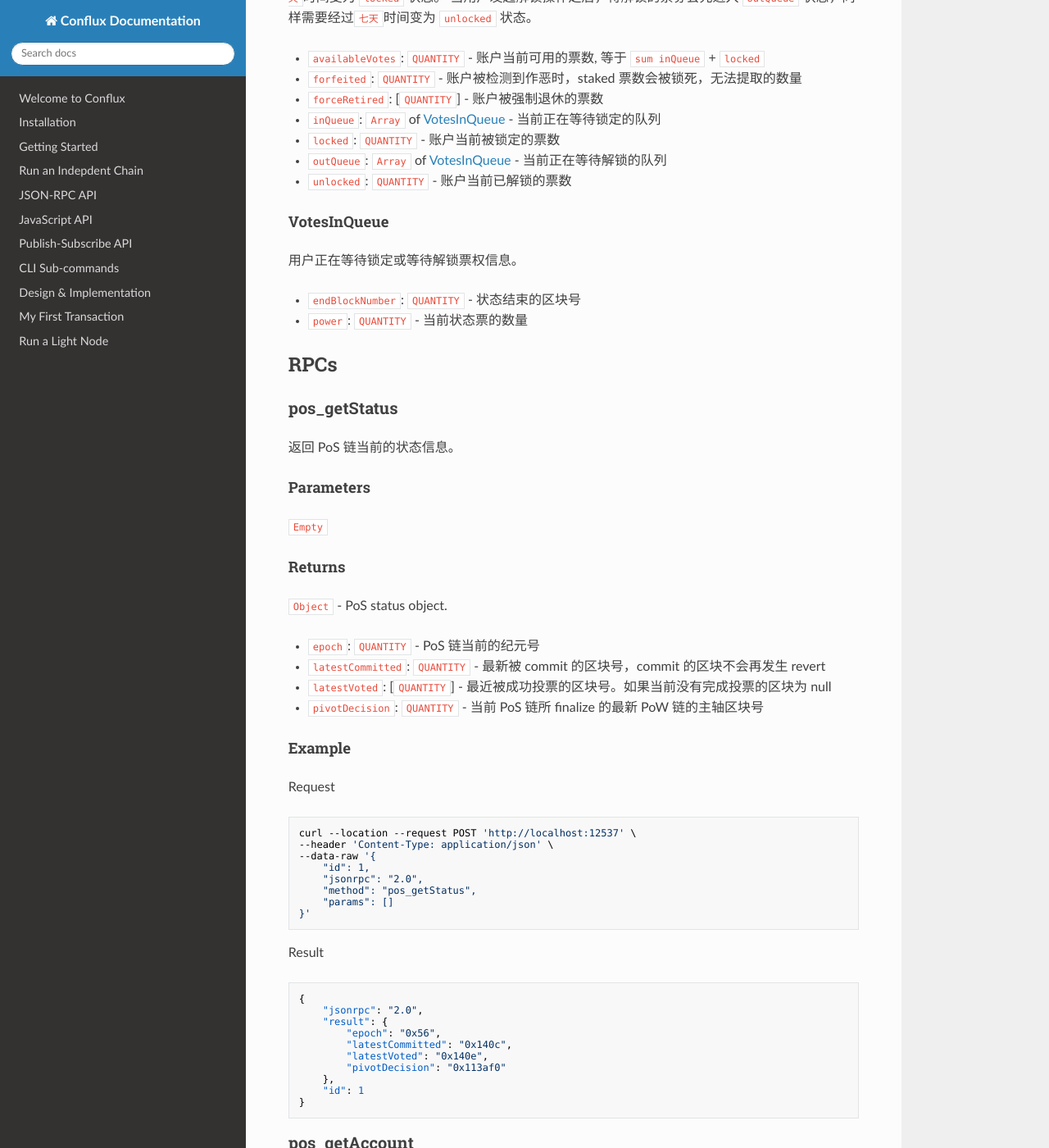
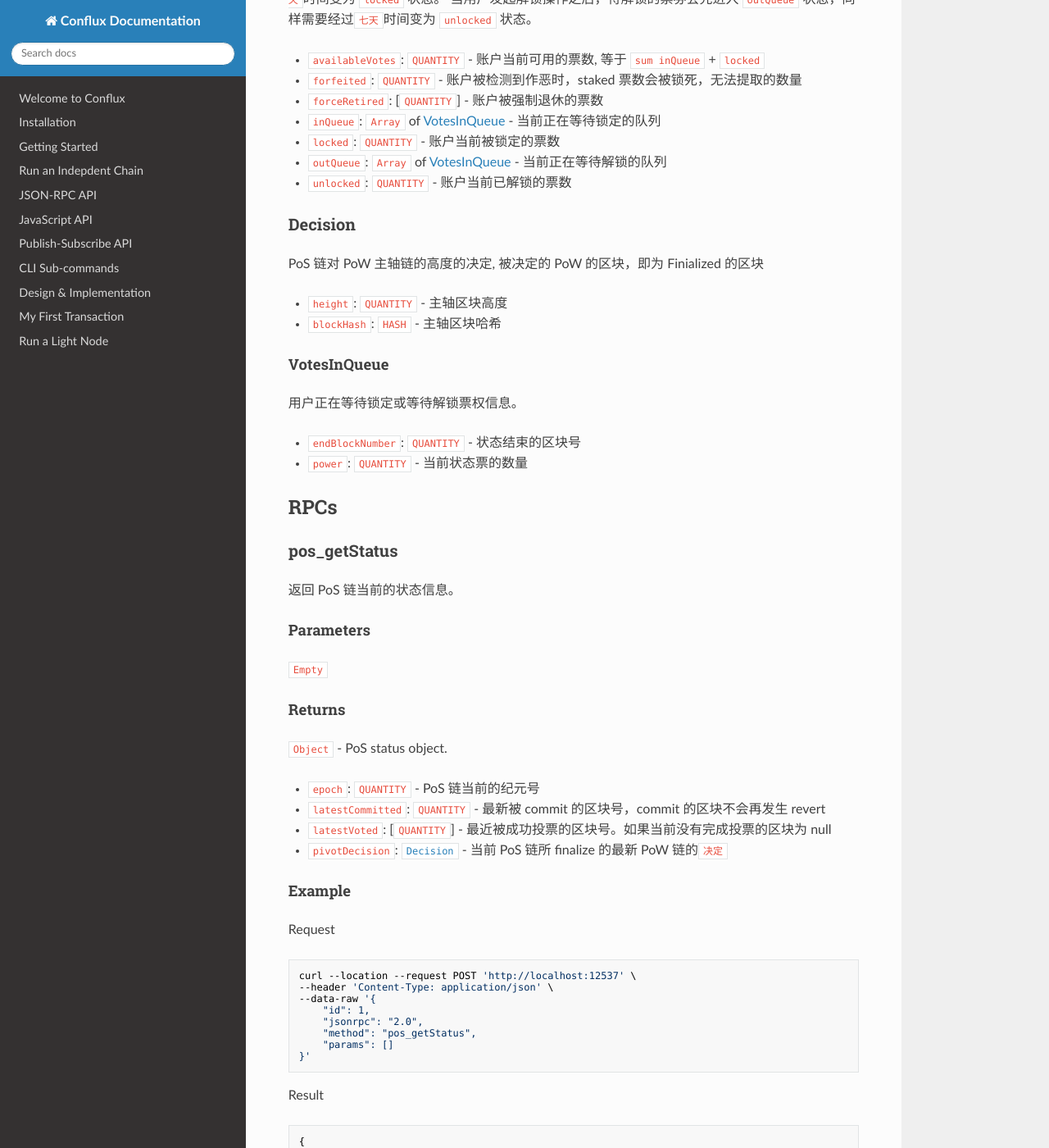
Before and after one commit to Conflux-Chain/conflux-doc, an MkDocs documentation site: the page built from docs/pos-rpc-zh.md, in a window 1280 px wide and 1400 px high, scrolled down 1514 px. Shown: the whole window at 82% size. Built offline with MkDocs 1.6.1, drawn with Linux system fonts in a browser that asks for light colours; nearby versions of some CDN libraries; some of the changed text lies outside the part shown.

Commit message:
update decision type

```diff
--- a/docs/pos-rpc-zh.md
+++ b/docs/pos-rpc-zh.md
@@ -54,7 +54,7 @@ PoS 账户地址跟 PoW 地址格式不同是一个 256 位 hash 值，例如：
 
 ## PoS Model
 
-#### AccountStatus
+### AccountStatus
 
 一个账户注册参与 PoS 共识，或者增加质押的投票之后，票数首先会进入 `inQueue` 状态，经过`七天`时间变为 `locked` 状态。
 当用户发起解锁操作之后，待解锁的票券会先进入 `outQueue` 状态，同样需要经过`七天`时间变为 `unlocked` 状态。
@@ -66,6 +66,13 @@ PoS 账户地址跟 PoW 地址格式不同是一个 256 位 hash 值，例如：
 * `locked`: `QUANTITY` - 账户当前被锁定的票数
 * `outQueue`: `Array` of [VotesInQueue](#VotesInQueue) - 当前正在等待解锁的队列
 * `unlocked`: `QUANTITY` - 账户当前已解锁的票数
+
+### Decision
+
+PoS 链对 PoW 主轴链的高度的决定, 被决定的 PoW 的区块，即为 Finialized 的区块
+
+* `height`: `QUANTITY` - 主轴区块高度
+* `blockHash`: `HASH` - 主轴区块哈希
 
 #### VotesInQueue
 
@@ -91,7 +98,7 @@ PoS 账户地址跟 PoW 地址格式不同是一个 256 位 hash 值，例如：
 * `epoch`: `QUANTITY` - PoS 链当前的纪元号
 * `latestCommitted`: `QUANTITY` - 最新被 commit 的区块号，commit 的区块不会再发生 revert
 * `latestVoted`: [`QUANTITY`] - 最近被成功投票的区块号。如果当前没有完成投票的区块为 null
-* `pivotDecision`: `QUANTITY` - 当前 PoS 链所 finalize 的最新 PoW 链的主轴区块号
+* `pivotDecision`: [`Decision`](#Decision) - 当前 PoS 链所 finalize 的最新 PoW 链的`决定`
 
 #### Example
 
@@ -117,7 +124,10 @@ Result
         "epoch": "0x56",
         "latestCommitted": "0x140c",
         "latestVoted": "0x140e",
-        "pivotDecision": "0x113af0"
+        "pivotDecision": {
+          "height": "0x113af0",
+          "blockHash": "0x88df016429689c079f3b2f6ad39fa052532c56795b733da78a91ebe6a713944b"
+        }
     },
     "id": 1
 }
@@ -298,12 +308,12 @@ params: [
 #### Returns
 
 * `epoch`: `QUANTITY` - 区块所在的纪元
-* `hash`: `QUANTITY` - 区块 hash
+* `hash`: `HASH` - 区块 hash
 * `height`: `QUANTITY` - 区块高度
 * `miner`: [`ADDRESS`] - 区块的创建者，可能为 `null`
 * `nextTxNumber`: `QUANTITY` - 下一区块交易的其实编号
 * `parentHash`: `HASH` - 父区块 hash
-* `pivotDecision`: [`QUANTITY`] - 对 PoW 主轴链的确认
+* `pivotDecision`: [`Decision`](#Decision) - 对 PoW 主轴链的决定
 * `round`: `QUANTITY` - 当前的轮次
 * `signatures`: `Array` of [Signature](#Signature) - 区块的签名信息
 * `timestamp`: `QUANTITY` - 时间戳
@@ -342,7 +352,10 @@ Response
         "miner": "0x046ca462890f25ed9394ca9f92c979ff48e1738a81822ecab96d83813c1a433c",
         "nextTxNumber": "0x1da7",
         "parentHash": "0x89cf3089296679dfef822d3dca037decab2a301de6f047e56c69cb34ae0b79e2",
-        "pivotDecision": "0x117ee8",
+        "pivotDecision": {
+          "height": "0x113af0",
+          "blockHash": "0x88df016429689c079f3b2f6ad39fa052532c56795b733da78a91ebe6a713944b"
+        },
         "round": "0x13",
         "signatures": [
             {
```
